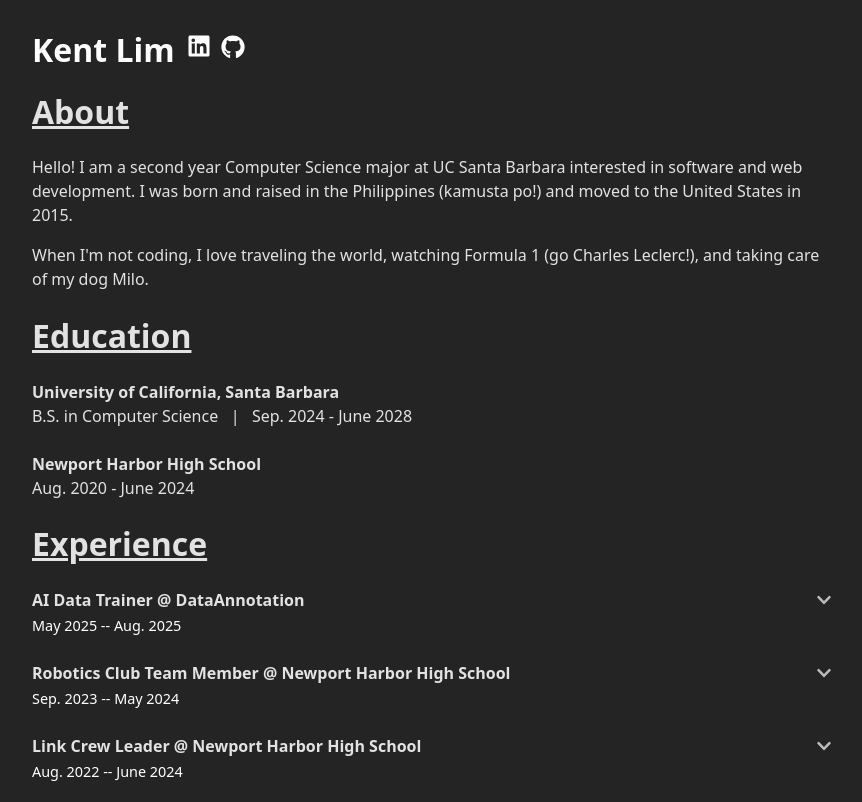
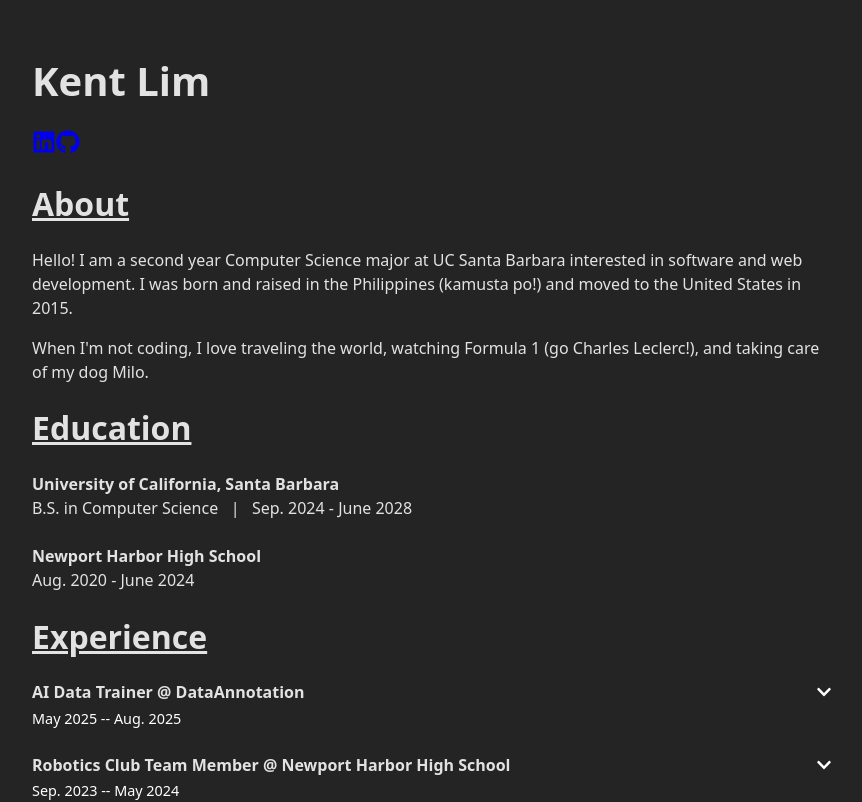
Before and after one commit to kentlim1/personal-website, a React (Vite) app: page / in a window 1280 px wide. Shown: the top 802 px of the page, without its empty margins (208-1070 px from the left). Built offline with nearby package versions, Linux system fonts and the light colour scheme.

Commit message:
removed redudant styles, added better styles

```diff
--- a/src/App.css
+++ b/src/App.css
@@ -5,19 +5,7 @@
   text-align: left;
 }
 
-.iconContainer {
-  position: absolute;
-  top: 70px;
-  right: 1100px;
-  display: flex;
-  gap: 12px;
-}
-
-.icon {
-  color: #ffffff;
-  text-decoration: none;
-}
-
+/* ===== Dropdown Styles ===== */
 .dropdown-header {
   cursor: pointer;
   display: flex;
@@ -28,7 +16,7 @@
 .dropdown-icon {
   transition: transform 0.3s ease;
   font-size: 1rem;
-  color: #bbb;
+  color: white;
 }
 
 .dropdown-icon.rotate {
@@ -64,40 +52,66 @@
   gap: 20px;
 }
 
+.dropdown-actions a svg {
+  color: white;
+  transition: color 0.2s ease, transform 0.2s ease;
+}
 
-.github-icon {
-  font-size: 1.4rem;
-  color: white;
+.dropdown-actions a:hover svg {
+  transform: scale(1.1);
 }
 
 
-.header {
+/* ===== Icons ===== */
+.social-nav {
   display: flex;
-  align-items: flex-end;
+  justify-content: center;
+  align-items: center;
   gap: 12px;
+  margin-top: 0.75rem;
 }
 
-.header h1 {
-  margin: 0;
-  font-size: 2rem;
+.social-nav a svg {
+  font-size: 1.8rem;
   color: white;
+  transition: transform 0.2s ease, color 0.2s ease;
 }
 
-.icons {
-  display: flex;
-  gap: 10px;
-}
-
-.icons a {
-  color: white;
-  transition: transform 0.2s ease;
-  align-items: flex-end;
-}
-
-.icons a:hover {
+.social-nav a:hover svg {
   transform: scale(1.2);
 }
 
-.linkedin-icon:hover {
+.linkedin-icon:hover svg {
   color: #0077b5;
 }
+
+.github-icon:hover svg {
+  color: #b0b0b0;
+}
+
+/* ==== Animations ==== */
+.typing {
+  display: inline-block;
+  margin: 0 auto;
+  font-family: "Inter", sans-serif;
+  font-size: 3rem;
+  font-weight: 700;
+  white-space: nowrap;
+  overflow: hidden;
+  border-right: 2px solid var(--color-primary);
+  width: 0;
+  animation:
+    typing 1s steps(8, end) 2s forwards,  /* 1s delay */
+    remove-cursor 0.5s 4s forwards;
+}
+
+/* Typing keyframes */
+@keyframes typing {
+  from { width: 0; }
+  to { width: 7ch; } /* 8 characters = "Kent Lim" */
+}
+
+/* Remove cursor after typing */
+@keyframes remove-cursor {
+  to { border-right: none; }
+}
```
